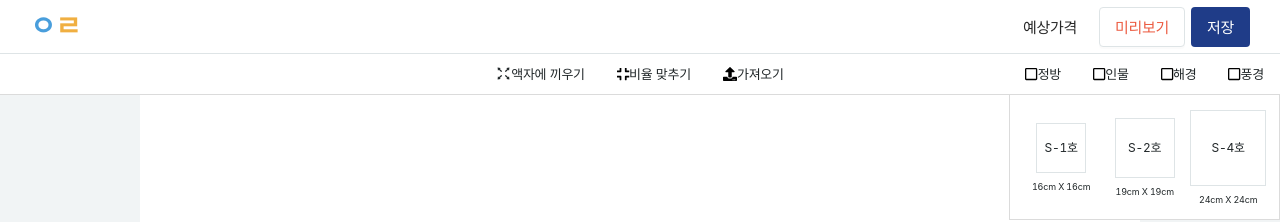
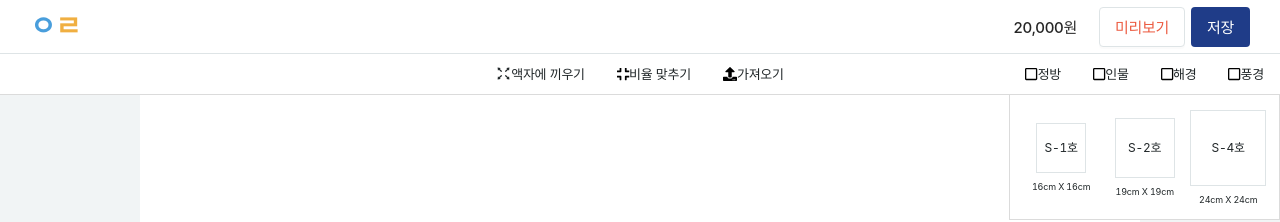
Before and after one commit to mecanvas/early-front, a Next.js app: page /tool/single in a window 1280 px wide. Shown: the top 222 px of the page. Built offline with nearby package versions, Linux system fonts and the light colour scheme; a web font is replaced by a local one.

Commit message:
가격 렌더링 추가

```diff
--- a/src/components/tool/ToolHeader.tsx
+++ b/src/components/tool/ToolHeader.tsx
@@ -7,7 +7,11 @@ import Logo from '../layouts/Logo';
 import ToolSave from './divided/DividedToolSave';
 import { ToolHeaderMenu, CanvasInfomationWrapper, BillInfomation, Bill, BillTotal } from './divided/DividedToolStyle';
 
-const ToolHeader = () => {
+interface Props {
+  singlePrice?: string;
+}
+
+const ToolHeader = ({ singlePrice }: Props) => {
   const router = useRouter();
   const [isPreview, setIsPreview] = useGlobalState<boolean>('isPreview');
   const [isSaveCanvas, setIsSaveCanvas] = useGlobalState<boolean>('saveModal');
@@ -47,6 +51,9 @@ const ToolHeader = () => {
         <Logo />
       </div>
       <div>
+        {singlePrice ? (
+          <Button type="text">{singlePrice}원</Button>
+        ) : (
           <Popover
             style={{ padding: 0 }}
             content={
@@ -74,6 +81,8 @@ const ToolHeader = () => {
           >
             <Button type="text">예상가격</Button>
           </Popover>
+        )}
+
         <Button onClick={handleImgPreview} type={!isPreview ? 'default' : 'primary'}>
           {!isPreview ? '미리보기' : '이미지로'}
         </Button>
--- a/src/components/tool/single/SingleTool.tsx
+++ b/src/components/tool/single/SingleTool.tsx
@@ -213,6 +213,7 @@ const SingleTool = () => {
 
   const [frameAttributes, setFrameAttributes] = useState<any>('정방');
   const frameList = useMemo(() => frameSize().filter((lst) => lst.attribute === frameAttributes), [frameAttributes]);
+  const [singlePrice, setSinglePrice] = useState(0);
 
   const getPosition = useCallback((event: MouseEvent) => {
     const x = event.clientX;
@@ -224,12 +225,14 @@ const SingleTool = () => {
     // 정방 s-1호로 초기 생성
     setSingleFrameWidth(cmToPx(16) * 1.5);
     setSingleFrameHeight(cmToPx(16) * 1.5);
+    setSinglePrice(20000);
   }, []);
 
   const handleSelectFrame = useCallback((e) => {
-    const { width, height } = e.currentTarget.dataset;
+    const { width, height, price } = e.currentTarget.dataset;
     setSingleFrameWidth(replacePx(width) * 1.5);
     setSingleFrameHeight(replacePx(height) * 1.5);
+    setSinglePrice(+price);
   }, []);
 
   const handleGetFrameAttribute = useCallback((e) => {
@@ -370,7 +373,7 @@ const SingleTool = () => {
   return (
     <SingleToolContainer>
       <Loading loading={isImgUploadLoading} progressPercentage={progressPercentage} />
-      <ToolHeader />
+      <ToolHeader singlePrice={singlePrice.toLocaleString()} />
       <SingleToolFactory>
         <Button type="text" onClick={handleRatioForFrame}>
           <FullscreenOutlined />
@@ -410,7 +413,13 @@ const SingleTool = () => {
         </div>
         <SingleFrameListGrid>
           {frameList.map((lst, index) => (
-            <div key={index} data-width={lst.size.width} data-height={lst.size.height} onClick={handleSelectFrame}>
+            <div
+              key={index}
+              data-width={lst.size.width}
+              data-height={lst.size.height}
+              data-price={lst.price}
+              onClick={handleSelectFrame}
+            >
               <SingleFrameList {...lst.size}>
                 <FrameSizeName>{lst.name}</FrameSizeName>
               </SingleFrameList>
```
Lines whose indentation alone changed are shown as unchanged.
